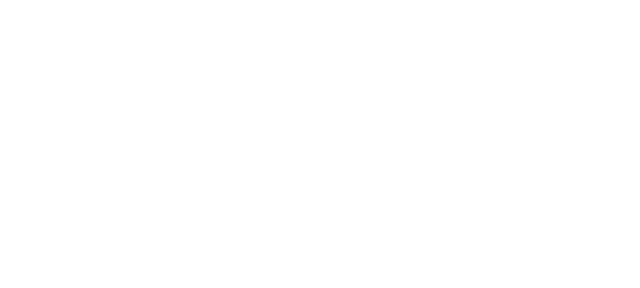
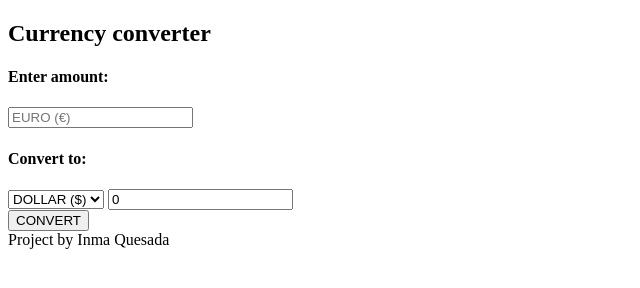
Before and after one commit to nihvix/coin-converter, a plain HTML site: page index.html in a window 1280 px wide. Shown: the whole page, without its empty margins (0-640 px from the left). Drawn offline with Linux system fonts and the light colour scheme.

Commit message:
HTML base

```diff
--- a/app.js
+++ b/app.js
@@ -1,3 +1,9 @@
 /*----------------------------------------
             BEHAVIOR OF CONVERTER
   ----------------------------------------*/
+/*
+Currency:
+EUR= 1,08 DOLLAR
+EUR= 1490,89 WON
+EUR= 174,20 YEN
+*/
--- a/index.html
+++ b/index.html
@@ -1,11 +1,36 @@
 <!DOCTYPE html>
 <html lang="en">
+
 <head>
     <meta charset="UTF-8">
     <meta name="viewport" content="width=device-width, initial-scale=1.0">
+    <link rel="preconnect" href="https://fonts.googleapis.com">
+    <link rel="preconnect" href="https://fonts.gstatic.com" crossorigin>
+    <link
+        href="https://fonts.googleapis.com/css2?family=Ubuntu:ital,wght@0,300;0,400;0,500;0,700;1,300;1,400;1,500;1,700&display=swap"
+        rel="stylesheet">
     <title>Converter</title>
 </head>
+
 <body>
+    <main class="container">
+        <h2>Currency converter</h2>
+        <h4>Enter amount:</h4>
+        <form id="formEuro">
+            <input type="text" value="" placeholder="EURO (€)" />
+        </form>
+        <h4>Convert to:</h4>
+        <form id="selectCurrency">
+            <select aria-placeholder="Currency">
+                <option value="dol">DOLLAR ($)</option>
+                <option value="won">WON (₩)</option>
+                <option value="yen">YEN (¥)</option>
+            </select>
+            <input type="text" value="0" placeholder="" readonly />
+        </form>
+        <button>CONVERT</button>
+    </main>
+    <footer>Project by Inma Quesada</footer>
+</body>
 
-</body>
 </html>
```
Also changed, not shown: 1 other file.
